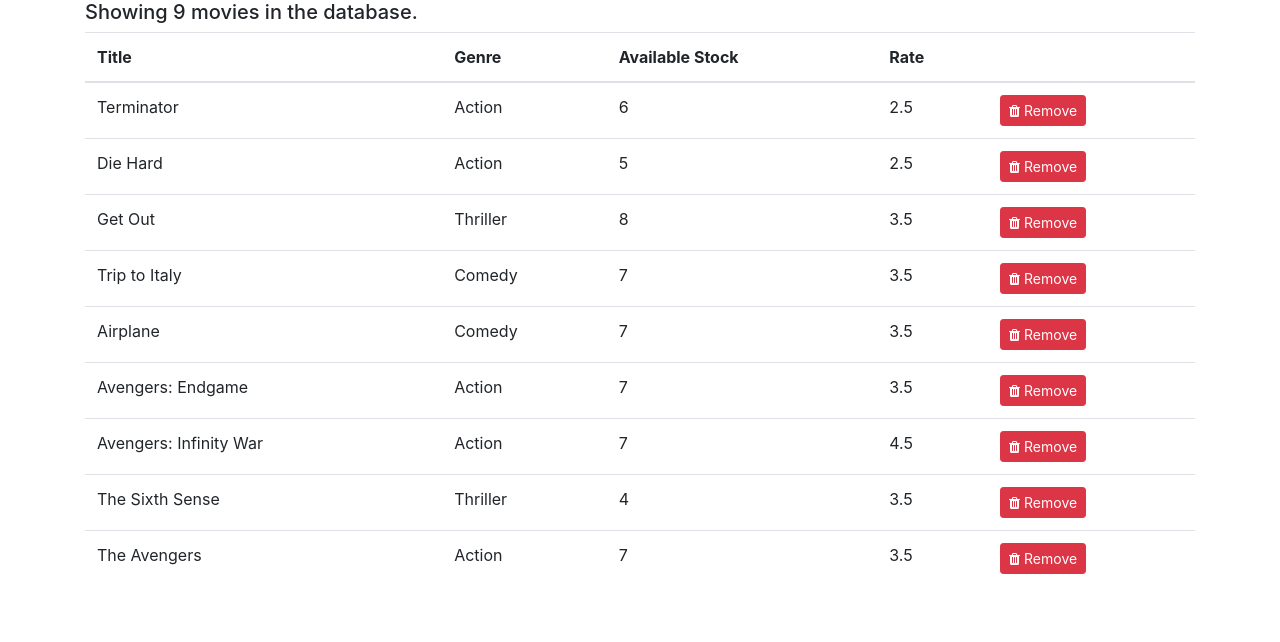
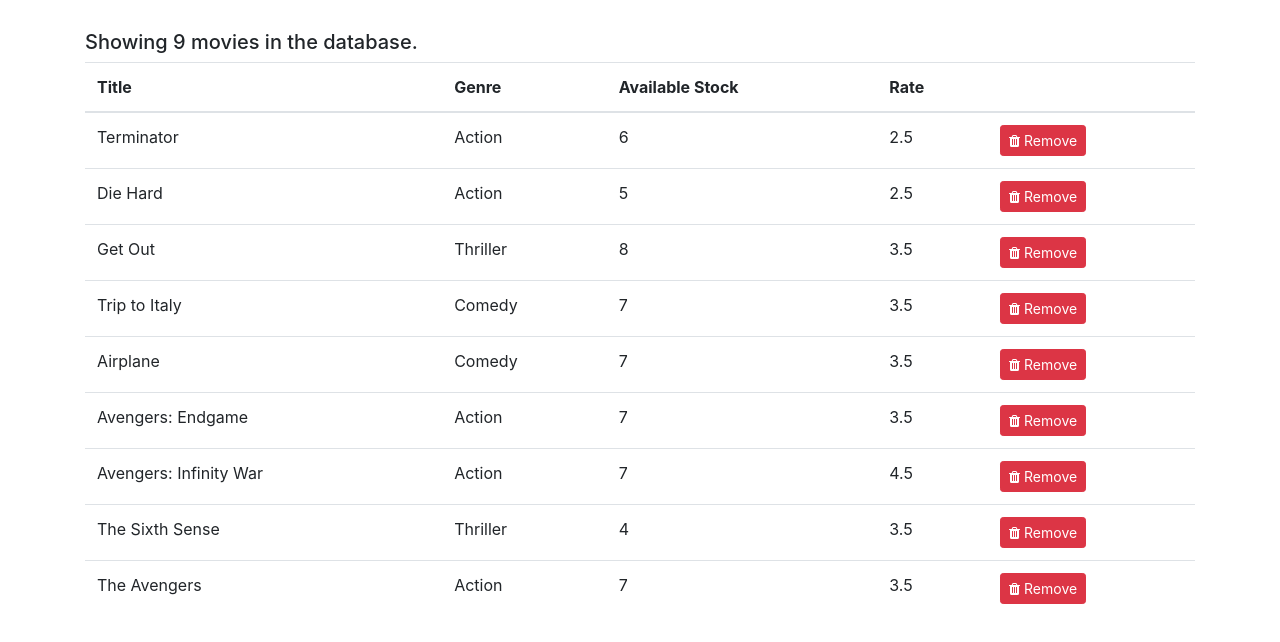
Before and after one commit to naseebbajracharya/movie-rental-react, a React (Create React App) app: page / in a window 1280 px wide. Shown: the top 642 px of the page. Built offline with nearby package versions, Linux system fonts and the light colour scheme.

Commit message:
top padding adjusted

```diff
--- a/src/index.css
+++ b/src/index.css
@@ -5,6 +5,7 @@ body {
     sans-serif;
   -webkit-font-smoothing: antialiased;
   -moz-osx-font-smoothing: grayscale;
+  padding: 30px 0 0 0;
 }
 
 code {
```
